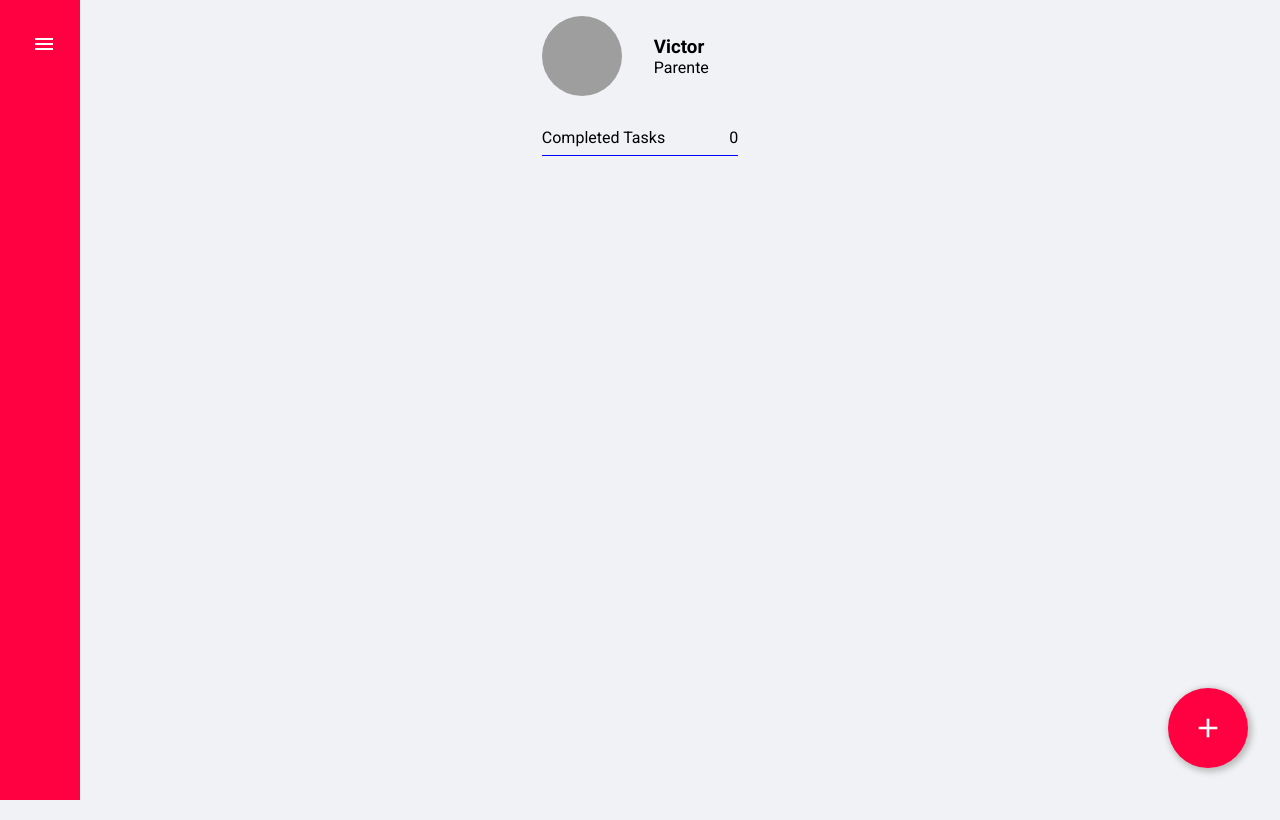
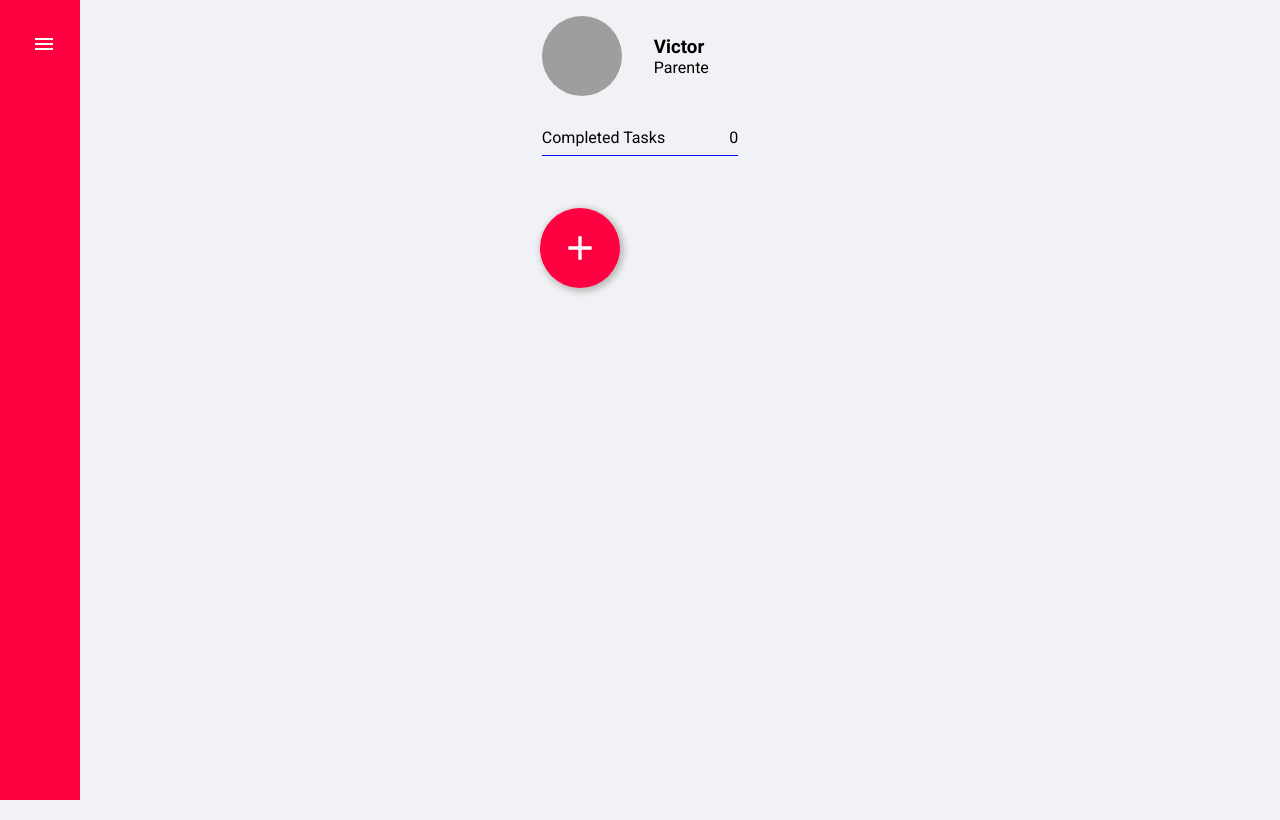
Before and after one commit to parvic/to-do-list, a Next.js app: page / in a window 1280 px wide. Built offline with nearby package versions, Linux system fonts and the light colour scheme; grey boxes are pictures that could not be loaded.

Commit message:
change position of add task button from screen corner to tasklist section on desktop screens

```diff
--- a/src/pages/index.tsx
+++ b/src/pages/index.tsx
@@ -1,6 +1,7 @@
 import Head from 'next/head';
 import { useContext, useState } from 'react';
 import { Add } from '@material-ui/icons';
+import { useMediaQuery } from 'react-responsive';
 
 import { Navbar } from 'components/Navbar';
 import CardList from 'components/CardList';
@@ -10,11 +11,16 @@ import { UserInfo } from 'components/UserInfo';
 import { TaskDetailed } from 'components/TaskDetailed';
 
 import * as S from 'styles/pages/home';
+import theme from 'styles/theme/light';
 
 export default function Home() {
+  const { isTaskDetailShown } = useContext(TaskContext);
+
   const [isModalTaskOpen, setIsModalTaskOpen] = useState(false);
 
-  const { isTaskDetailShown } = useContext(TaskContext);
+  const bigScreen = useMediaQuery({
+    query: `(min-width: ${theme.screenSize.tablet})`,
+  });
 
   function openModal() {
     setIsModalTaskOpen(true);
@@ -38,8 +44,15 @@ export default function Home() {
         <S.MainContent>
           <UserInfo />
           <S.TasksSection>
-            <section>
+            <section className="task-list-section">
               <CardList openModal={openModal} />
+              {bigScreen && (
+                <S.Footer style={{ marginTop: '1rem' }}>
+                  <button type="button" onClick={openModal}>
+                    <Add />
+                  </button>
+                </S.Footer>
+              )}
             </section>
             {isTaskDetailShown && (
               <section className="task-details">
@@ -49,11 +62,15 @@ export default function Home() {
           </S.TasksSection>
         </S.MainContent>
 
-        <S.Footer>
-          <button type="button" onClick={openModal}>
-            <Add />
-          </button>
-        </S.Footer>
+        {!bigScreen && (
+          <S.Footer
+            style={{ position: 'fixed', bottom: '2rem', right: '2rem' }}
+          >
+            <button type="button" onClick={openModal}>
+              <Add />
+            </button>
+          </S.Footer>
+        )}
       </S.Container>
     </>
   );
--- a/src/styles/pages/home.ts
+++ b/src/styles/pages/home.ts
@@ -55,6 +55,7 @@ export const TasksSection = styled.div`
     column-gap: 1rem;
 
     section {
+      min-height: 40rem;
       padding: 0.75rem;
       overflow-y: auto;
       max-height: 600px;
@@ -84,6 +85,10 @@ export const TasksSection = styled.div`
       }
     }
 
+    .task-list-section {
+      position: relative;
+    }
+
     .task-details {
       display: flex;
       flex-direction: column;
@@ -95,9 +100,8 @@ export const TasksSection = styled.div`
 
 export const Footer = styled.footer`
   display: flex;
-  position: fixed;
-  bottom: 0;
-  right: 0;
+  justify-content: flex-end;
+
 
   button {
     display: flex;
@@ -106,14 +110,14 @@ export const Footer = styled.footer`
 
     width: 5rem;
     height: 5rem;
-    margin: 2rem;
+    /* margin: 1rem; */
 
     background-color: rgb(255, 0, 64);
     border-radius: 50%;
     box-shadow: 2px 2px 6px 2px #bbb;
 
     svg {
-      font-size: 2rem;
+      font-size: 2.5rem;
       color: #fff;
     }
   }
```
